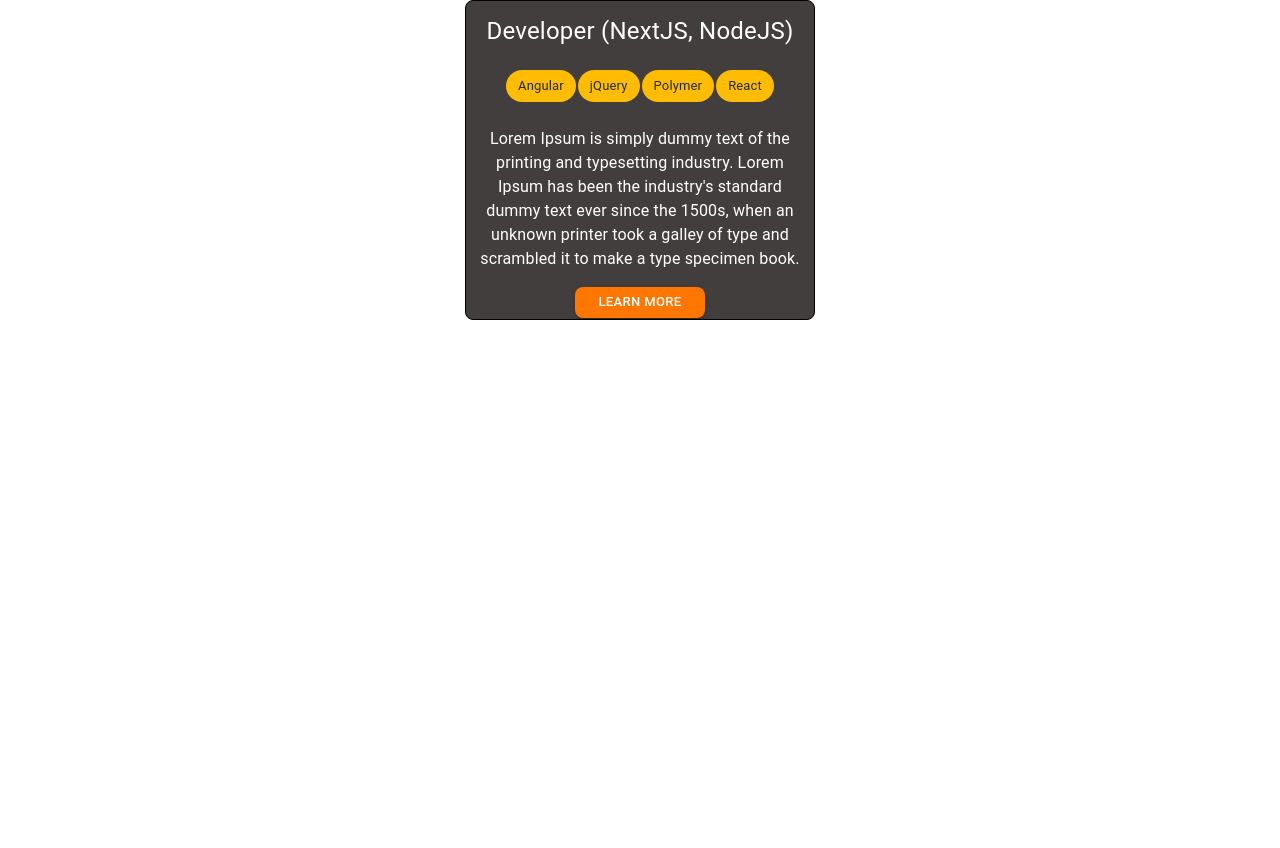
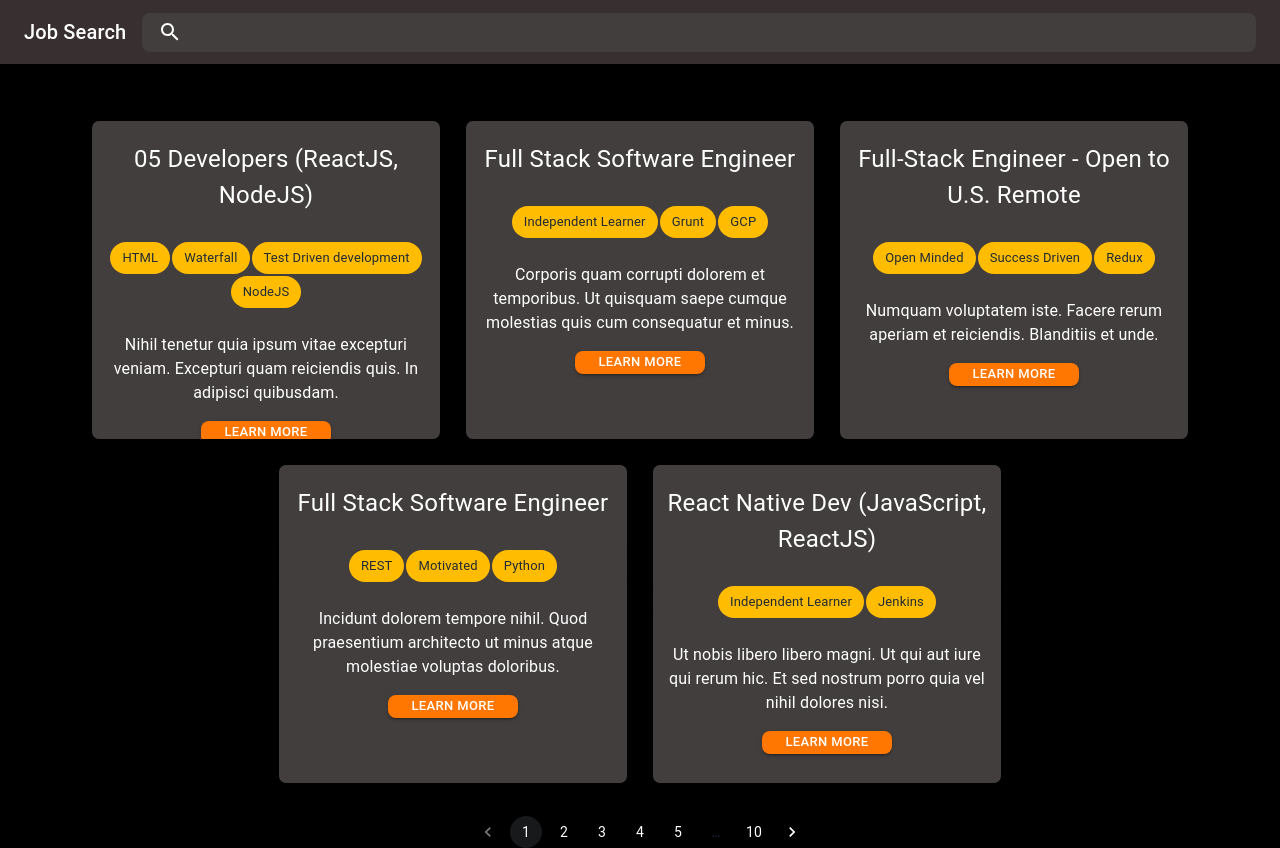
Before and after one commit to nguyenkyanh-2000/material-ui-basic-app, a React (Create React App) app: page / in a window 1280 px wide. Before the commit the page ends 800 px from the top, so only its background shows below. Built offline with nearby package versions, Linux system fonts and the light colour scheme.

Commit message:
Finished Fetching Data and Adding Pagination

```diff
--- a/package.json
+++ b/package.json
@@ -12,6 +12,7 @@
     "@testing-library/user-event": "^13.5.0",
     "react": "^18.2.0",
     "react-dom": "^18.2.0",
+    "react-router-dom": "^6.6.1",
     "react-scripts": "5.0.1",
     "web-vitals": "^2.1.4"
   },
--- a/src/App.js
+++ b/src/App.js
@@ -1,10 +1,21 @@
 import "./App.css";
 import React from "react";
-import SearchAppBar from "./components/SearchAppBar";
-import JobCard from "./components/JobCard";
+import { useEffect } from "react";
+import Layout from "./pages/Layout";
+import Home from "./pages/Home";
+import { BrowserRouter, Routes, Route } from "react-router-dom";
+import findJobsByQuery from "./data/fetchData";
 
 function App() {
-  return <JobCard></JobCard>;
+  return (
+    <BrowserRouter>
+      <Routes>
+        <Route path="/" element={<Layout />}>
+          <Route index element={<Home />}></Route>
+        </Route>
+      </Routes>
+    </BrowserRouter>
+  );
 }
 
 export default App;
--- a/src/components/JobCard.js
+++ b/src/components/JobCard.js
@@ -1,11 +1,9 @@
-import React, { useContext, useState } from "react";
 import Card from "@mui/material/Card";
 import Typography from "@mui/material/Typography";
 import Stack from "@mui/material/Stack";
 import { Button } from "@mui/material";
 import { styled } from "@mui/material/styles";
-import SkillsPaper from "./SkillsPaper";
-import { flexbox } from "@mui/system";
+import SkillsChip from "./SkillsChip";
 
 const StyledCard = styled(Card)(({ theme }) => ({
   boxShadow: "none",
@@ -18,7 +16,7 @@ const StyledCard = styled(Card)(({ theme }) => ({
   backgroundColor: theme.palette.primary.light,
 }));
 
-function JobCard() {
+function JobCard({ title, description, skills }) {
   return (
     <StyledCard>
       <Stack>
@@ -26,14 +24,14 @@ function JobCard() {
           sx={{
             fontSize: "24px",
             textAlign: "center",
-            margin: "8px 0px",
+            margin: "16px 0px",
             p: 0.5,
             color: (theme) => theme.palette.primary.contrastText,
           }}
         >
-          Developer (NextJS, NodeJS)
+          {title}
         </Typography>
-        <SkillsPaper></SkillsPaper>
+        <SkillsChip skills={skills}></SkillsChip>
         <Typography
           sx={{
             fontSize: "16px",
@@ -43,10 +41,7 @@ function JobCard() {
             color: (theme) => theme.palette.secondary.contrastText,
           }}
         >
-          Lorem Ipsum is simply dummy text of the printing and typesetting
-          industry. Lorem Ipsum has been the industry's standard dummy text ever
-          since the 1500s, when an unknown printer took a galley of type and
-          scrambled it to make a type specimen book.
+          {description}
         </Typography>
         <Button
           variant="contained"
@@ -56,6 +51,7 @@ function JobCard() {
             color: (theme) => theme.palette.secondary.contrastText,
             backgroundColor: (theme) => theme.palette.secondary.darker,
             width: "130px",
+            p: 0,
           }}
         >
           Learn More
--- a/src/components/SearchAppBar.js
+++ b/src/components/SearchAppBar.js
@@ -12,7 +12,7 @@ import MoreIcon from "@mui/icons-material/MoreVert";
 const SearchArea = styled("div")(({ theme }) => ({
   position: "relative",
   borderRadius: theme.shape.borderRadius,
-  backgroundColor: alpha(theme.palette.common.white, 0.15),
+  backgroundColor: theme.palette.primary.light,
   "&:hover": {
     backgroundColor: alpha(theme.palette.common.white, 0.25),
   },
@@ -50,8 +50,13 @@ const StyledInputBase = styled(InputBase)(({ theme }) => ({
 
 export default function SearchAppBar() {
   return (
-    <Box sx={{ flexGrow: 1 }}>
-      <AppBar sx={{ position: "static" }}>
+    <Box>
+      <AppBar
+        sx={{
+          position: "static",
+          backgroundColor: (theme) => theme.palette.primary.dark,
+        }}
+      >
         <Toolbar>
           <Typography
             variant="h6"
--- a/src/components/SkillsPaper.js
+++ b/src/components/SkillsChip.js
@@ -7,14 +7,7 @@ const ListItem = styled("li")(({ theme }) => ({
   margin: "1px",
 }));
 
-export default function ChipsArray() {
-  const [chipData, setChipData] = React.useState([
-    { key: 0, label: "Angular" },
-    { key: 1, label: "jQuery" },
-    { key: 2, label: "Polymer" },
-    { key: 3, label: "React" },
-  ]);
-
+export default function SkillsChip({ skills }) {
   return (
     <Paper
       sx={{
@@ -29,14 +22,14 @@ export default function ChipsArray() {
       }}
       component="ul"
     >
-      {chipData.map((data) => {
+      {skills.slice(0, 4).map((skill) => {
         return (
-          <ListItem key={data.key}>
+          <ListItem key={skill}>
             <Chip
               sx={{
                 backgroundColor: (theme) => theme.palette.secondary.light,
               }}
-              label={data.label}
+              label={skill}
             />
           </ListItem>
         );
--- /dev/null
+++ b/src/data/fetchData.js
@@ -0,0 +1,21 @@
+import jobs from "./jobs.json";
+
+const findJobsByQuery = async (q = null, page = 0) => {
+  try {
+    if (q) {
+      let filteredJobs = jobs.filter(
+        (job) =>
+          job.title.includes(q) ||
+          job.city.includes(q) ||
+          job.description.includes(q) ||
+          job.skills.includes(q)
+      );
+
+      return filteredJobs.slice(page * 5, page * 5 + 5);
+    } else return jobs.slice(0, 5);
+  } catch (error) {
+    console.log("error");
+  }
+};
+
+export default findJobsByQuery;
--- /dev/null
+++ b/src/pages/Home.js
@@ -0,0 +1,60 @@
+import React, { useEffect, useState } from "react";
+import { Grid } from "@mui/material";
+import JobCard from "../components/JobCard";
+import { Container } from "@mui/system";
+import { Pagination } from "@mui/material";
+import styled from "@emotion/styled";
+import findJobsByQuery from "../data/fetchData";
+
+const StyledPagination = styled(Pagination)(({ theme }) => ({
+  marginTop: theme.spacing(4),
+  ul: {
+    justifyContent: "center",
+  },
+
+  button: {
+    color: theme.palette.primary.contrastText,
+  },
+
+  li: {
+    color: theme.palette.primary.contrastText,
+  },
+}));
+
+function Home() {
+  const [jobs, setJobs] = useState([]);
+  const [page, setPage] = useState(1);
+  const [searchQuery, setSearchQuery] = useState();
+
+  useEffect(() => {
+    const fetch = async () => {
+      const jobs = await findJobsByQuery(searchQuery, page);
+      setJobs(jobs);
+    };
+    fetch();
+  }, []);
+
+  return (
+    <Container>
+      <Grid
+        container
+        rowSpacing={3}
+        columnSpacing={{ xs: 1, sm: 2, md: 3 }}
+        sx={{ justifyContent: "center", mt: 4 }}
+      >
+        {jobs.map((job) => (
+          <Grid key={job.id} item>
+            <JobCard
+              title={job.title}
+              description={job.description}
+              skills={job.skills}
+            ></JobCard>
+          </Grid>
+        ))}
+      </Grid>
+      <StyledPagination page={1} count={10}></StyledPagination>
+    </Container>
+  );
+}
+
+export default Home;
--- /dev/null
+++ b/src/pages/Layout.js
@@ -0,0 +1,21 @@
+import React from "react";
+import { Outlet, Link } from "react-router-dom";
+import Stack from "@mui/material/Stack";
+import Box from "@mui/material/Box";
+import SearchAppBar from "../components/SearchAppBar";
+
+function Layout() {
+  return (
+    <Stack
+      sx={{
+        minHeight: "100vh",
+        backgroundColor: (theme) => theme.palette.primary.main,
+      }}
+    >
+      <SearchAppBar></SearchAppBar>
+      <Outlet />
+    </Stack>
+  );
+}
+
+export default Layout;
```
Also changed, not shown: 1 other file (tests, documents, lock files or other folders).
